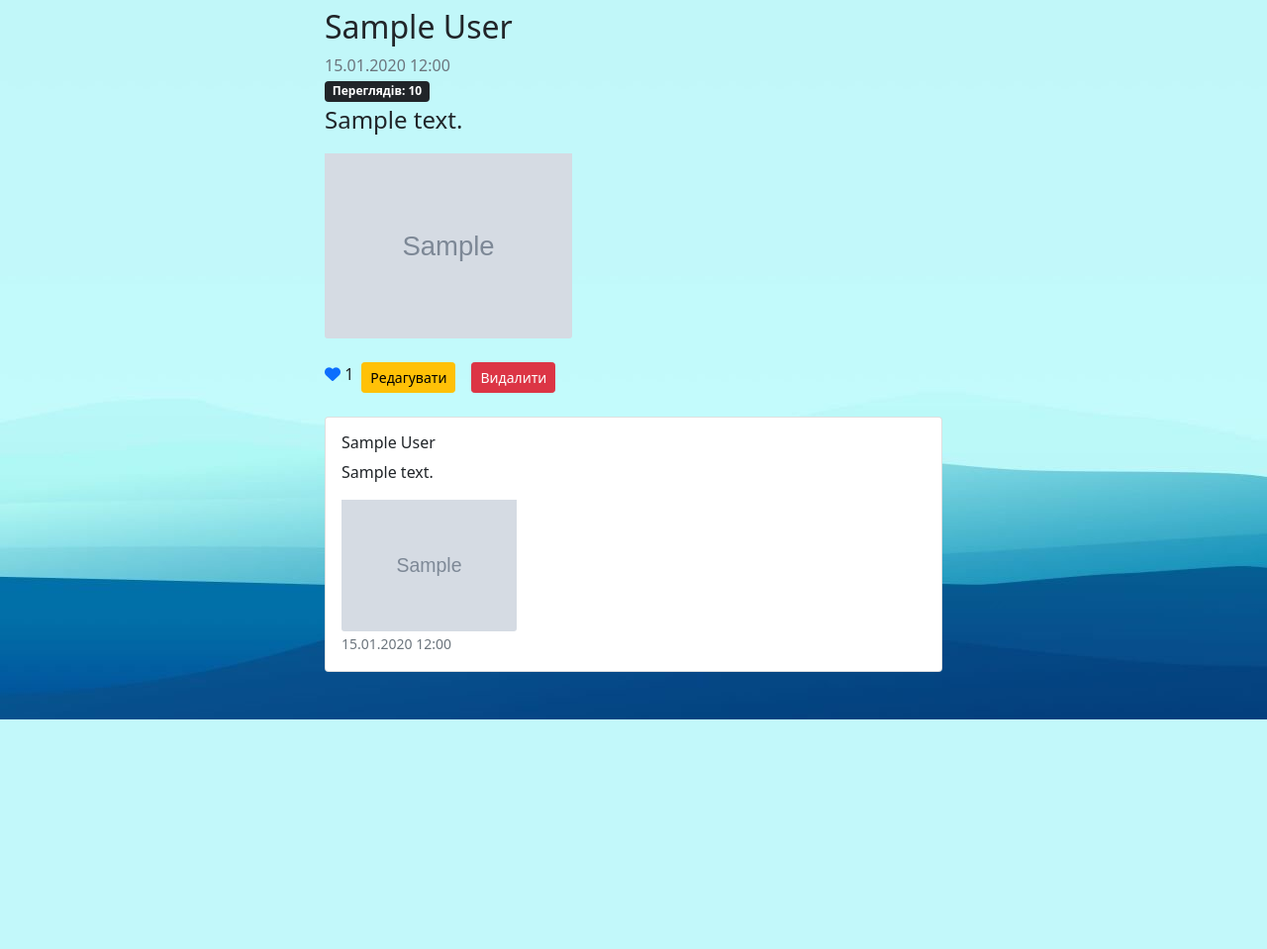
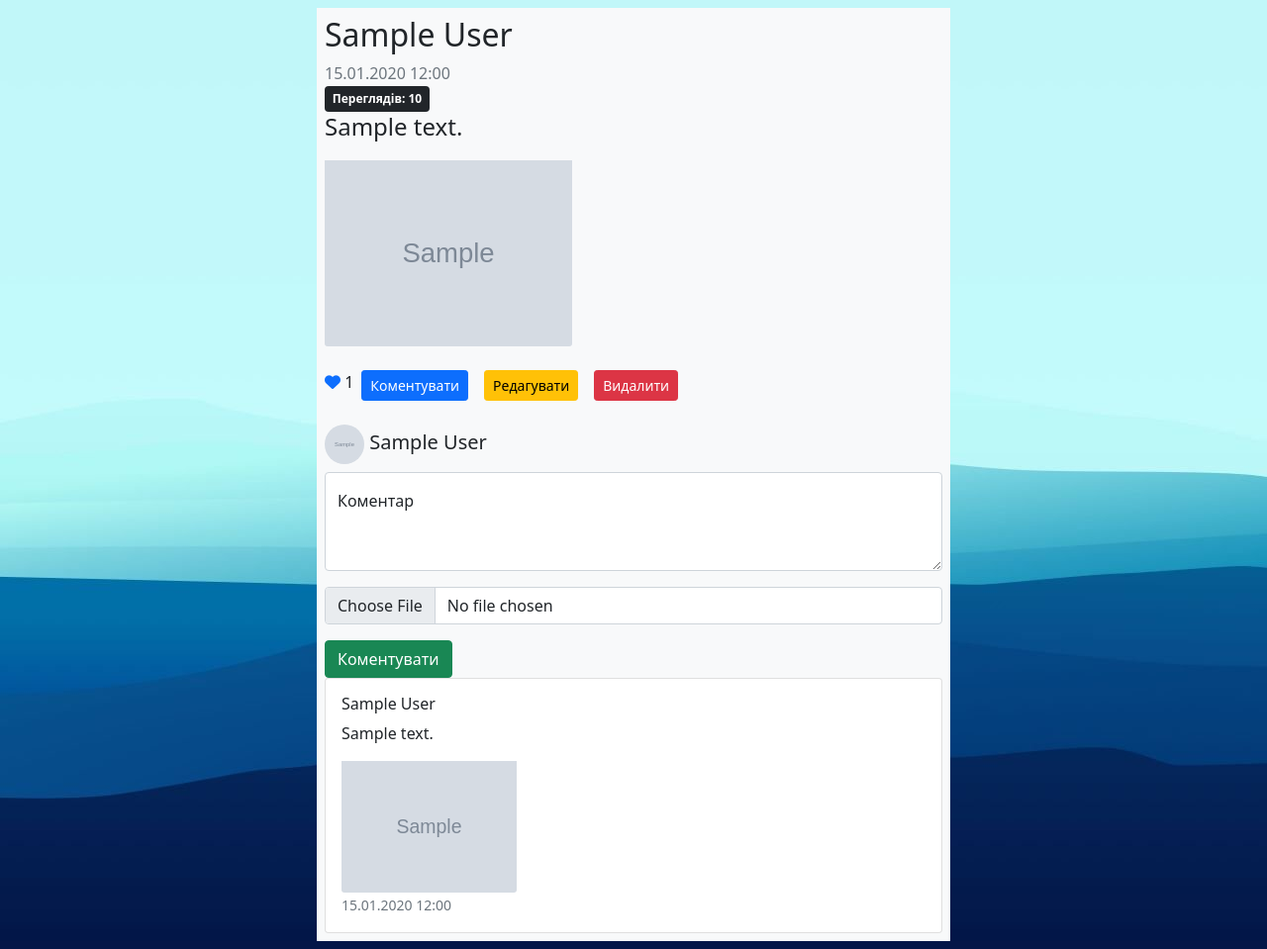
Before and after one commit to boss59842009/Django_social_network, a Django app: page /post/1/ in a window 1280 px wide. Shown: the part 73-1032 px from the top of the page at 99% size. Before the commit the page ends 800 px from the top, so only its background shows below. Run offline with Django 5.2, Linux system fonts and the light colour scheme; a user stored in the database is signed in; tables that the repository leaves empty hold one stand-in row (values such as "Sample post"); grey boxes marked "Sample" are stand-in pictures; some libraries are stand-ins or nearby versions.

Commit message:
update templates, update post_detail create commetn form

```diff
--- a/templates/auth_system/edit.html
+++ b/templates/auth_system/edit.html
@@ -1,6 +1,7 @@
 {% extends 'base.html' %}
 {% block title %}Зміна даних аккаунту{% endblock %}
 {% block content %}
+<div class="col-6 p-2">
     <h1>Змініть дані свого аккаунту</h1>
     <form method="POST" enctype="multipart/form-data">
         {{ user_form.as_p }}
@@ -11,4 +12,5 @@
         {% csrf_token %}
         <p><input type="submit" class="btn btn-dark" value="Змінити"></p>
     </form>
+</div>
 {% endblock %}
--- a/templates/auth_system/index.html
+++ b/templates/auth_system/index.html
@@ -1,6 +1,8 @@
 {% extends 'base.html' %}
 {% block title %}Головна{% endblock %}
 {% block content %}
-<h1><i class="fa-solid fa-users fa-xl" style="color: #74C0FC;"></i>SocialNetwork</h1>
-<h3>Вітаємо на нашому сайті!</h3>
+<div class="col-6 p-2">
+    <h1><i class="fa-solid fa-users fa-xl" style="color: #74C0FC;"></i>SocialNetwork</h1>
+    <h3>Вітаємо на нашому сайті!</h3>
+</div>
 {% endblock %}
--- a/templates/base.html
+++ b/templates/base.html
@@ -17,10 +17,8 @@
     <div class="container-fluid">
         <div class="row">
             <div class="col"></div>
-            <div class="col-6 p-2">
-                {% block content %}
-                {% endblock %}
-            </div>
+            {% block content %}
+            {% endblock %}
             <div class="col"></div>
         </div>
     </div>
--- a/templates/posts/post_confirm_delete.html
+++ b/templates/posts/post_confirm_delete.html
@@ -1,6 +1,7 @@
 {% extends 'base.html' %}
 {% block title %}Видалити пост{% endblock %}
 {% block content %}
+<div class="col-6 p-2 my-2 bg-light">
     <h2>Ви впевнені що хочете видалити цей пост?</h2>
     <p>{{ post.title }}</p>
     <form method="post">
@@ -8,4 +9,5 @@
         <button type="submit" class="btn btn-danger">Видалити</button>
         <a href="{% url 'all-posts' %}" class="btn btn-secondary">Відміна</a>
     </form>
+</div>
 {% endblock %}
--- a/templates/posts/post_detail.html
+++ b/templates/posts/post_detail.html
@@ -2,10 +2,11 @@
 {% load static %}
 {% block title %}Деталі посту{% endblock %}
 {% block content %}
+<div class="col-6 p-2 my-2 bg-light">
     <h2>{{ post.user.first_name }} {{ post.user.last_name }}</h2>
     <p class="text-muted my-0">{{ post.updated_at|date:"d.m.Y" }} {{ post.updated_at|time:"H:i" }}</p>
     <!--<p class="badge bg-success my-0">Вподобайки: {{ likes_count }}</p>-->
-<p class="badge bg-dark my-0">Переглядів: {{ post.views }}</p>
+    <p class="badge bg-dark my-0 d-inline">Переглядів: {{ post.views }}</p>
     <p class="fs-4">{{ post.text }}</p>
     {% if post.image %}
         <img src="{{ post.image.url }}" class="card-img-bottom img-fluid"
@@ -21,6 +22,8 @@
             {% else %}
                 <p class="py-2"><a href="{% url 'like-post' post.pk %}"><i class="fa-regular fa-heart"></i></a> {{ likes_count }}</p>
             {% endif %}
+            <p><a href="{% url 'delete-post' post.pk %}"><button type="button" class="btn btn-primary m-2 btn-sm">
+                    Коментувати</button></a></p>
             {% if is_author %}
                 <p><a href="{% url 'edit-post' post.pk %}"><button type="button"
                                                                   class="btn btn-warning m-2 btn-sm">Редагувати
@@ -30,6 +33,26 @@
             {% endif %}
         </div>
     </div>
+    <h5>{% if request.user.userprofile.avatar %}
+            <img src="{{ request.user.userprofile.avatar.url }}" alt="Фото профілю" width="40" height="40"
+                class="rounded-circle">
+        {% else %}
+            <img src="{% static 'img/posts/post_default.jpg' %}" alt="Фото профілю" width="40" height="40"
+                class="rounded-circle">
+        {% endif %}
+        {{ request.user.first_name }} {{ request.user.last_name }}</h5>
+    <form method="POST" enctype="multipart/form-data">
+        {% csrf_token %}
+        <div class="form-floating">
+            <textarea class="form-control" placeholder="Текст публікації" name="{{ create_post_form.text.html_name }}" id="{{ create_post_form.text.id_for_label }}" style="height: 100px"></textarea>
+            <label for="{{ create_post_form.text.id_for_label }}">Коментар</label>
+            </div>
+            <div class="my-3">
+            <input class="form-control" type="file" name="{{ create_post_form.image.html_name }}"
+                 id="{{ create_post_form.image.id_for_label }}">
+            </div>
+            <button type="submit" class="btn btn-success">Коментувати</button>
+    </form>
     {% for comment in comments %}
     <div class="card">
         <div class="card-body">
@@ -46,4 +69,5 @@
         </div>
     </div>
     {% endfor %}
+</div>
 {% endblock %}
--- a/templates/posts/post_edit_form.html
+++ b/templates/posts/post_edit_form.html
@@ -2,10 +2,12 @@
 {% load static %}
 {% block title %}Редагування посту{% endblock %}
 {% block content %}
+<div class="col-6 p-2 my-2 bg-light">
     <h1>Редагування посту</h1>
     <form method="POST" enctype="multipart/form-data">
         {% csrf_token %}
         {{ form.as_p }}
         <button type="submit" class="btn btn-success">Змінити</button>
     </form>
+</div>
 {% endblock %}
--- a/templates/posts/posts_list.html
+++ b/templates/posts/posts_list.html
@@ -1,7 +1,9 @@
 {% extends 'base.html' %}
 {% load static %}
 {% block title %}Всі пости{% endblock %}
+
 {% block content %}
+<div class="col-6 p-2">
     <div class="card mb-2 p-2">
       <input type="text" id="create_post" class="form-control" aria-label="Sizing example input" aria-describedby="inputGroup-sizing-lg" placeholder="Введіть текст для створення посту">
     </div>
@@ -71,4 +73,5 @@
     </div>
     {% endfor %}
     <script src="{% static 'js/create_post_modal.js' %}"></script>
+</div>
 {% endblock %}
```
Also changed, not shown: templates/posts/post_form.html (+7 -5 lines). Lines whose indentation alone changed are shown as unchanged.
